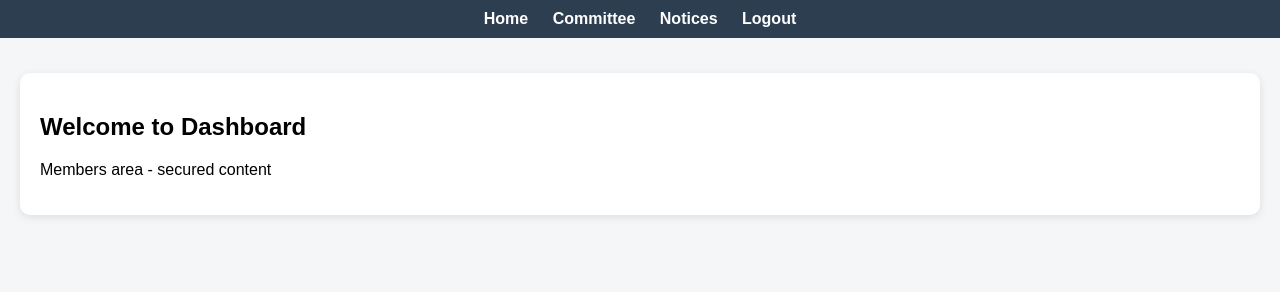
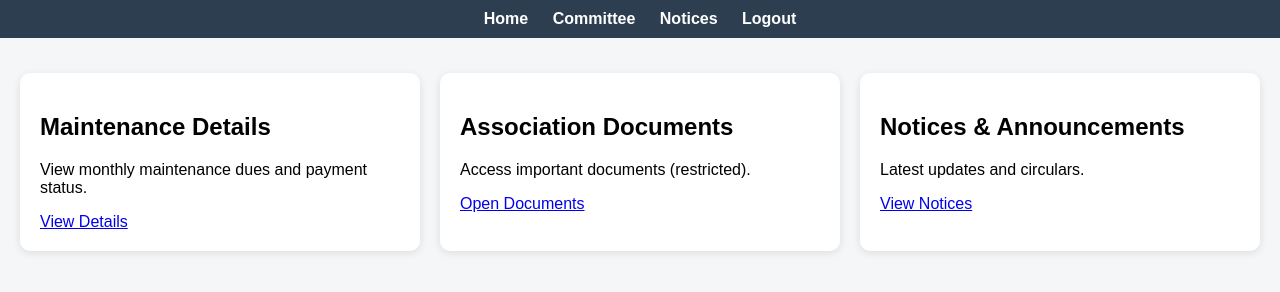
Before and after one commit to andkm1950-design/Apple-Resy-Project, a plain HTML site: page dashboard.html in a window 1280 px wide. Drawn offline with Linux system fonts and the light colour scheme; sample sign-in values are in the browser's storage.

Commit message:
modifed dashboard.html

```diff
--- a/dashboard.html
+++ b/dashboard.html
@@ -33,6 +33,9 @@
         /* CONTENT */
         .container {
             padding: 20px;
+            display: grid;
+        grid-template-columns: repeat(auto-fit, minmax(250px, 1fr));
+        gap: 20px;
         }
 
         .card {
@@ -41,7 +44,15 @@
             margin: 15px 0;
             border-radius: 10px;
             box-shadow: 0 2px 8px rgba(0,0,0,0.1);
+             transition: 0.3s;
+        cursor: pointer;
         }
+         .card:hover {
+        transform: translateY(-5px);
+    }
+
+
+
     </style>
 </head>
 
@@ -59,9 +70,22 @@
 <div class="container">
 
     <div class="card">
-        <h2>Welcome to Dashboard</h2>
-        <p>Members area - secured content</p>
-    </div>
+    <h2>Maintenance Details</h2>
+    <p>View monthly maintenance dues and payment status.</p>
+    <a href="maintenance.html">View Details</a>
+</div>
+
+<div class="card">
+    <h2>Association Documents</h2>
+    <p>Access important documents (restricted).</p>
+    <a href="documents.html">Open Documents</a>
+</div>
+
+<div class="card">
+    <h2>Notices & Announcements</h2>
+    <p>Latest updates and circulars.</p>
+    <a href="notices.html">View Notices</a>
+</div>
 
 </div>
 
```
